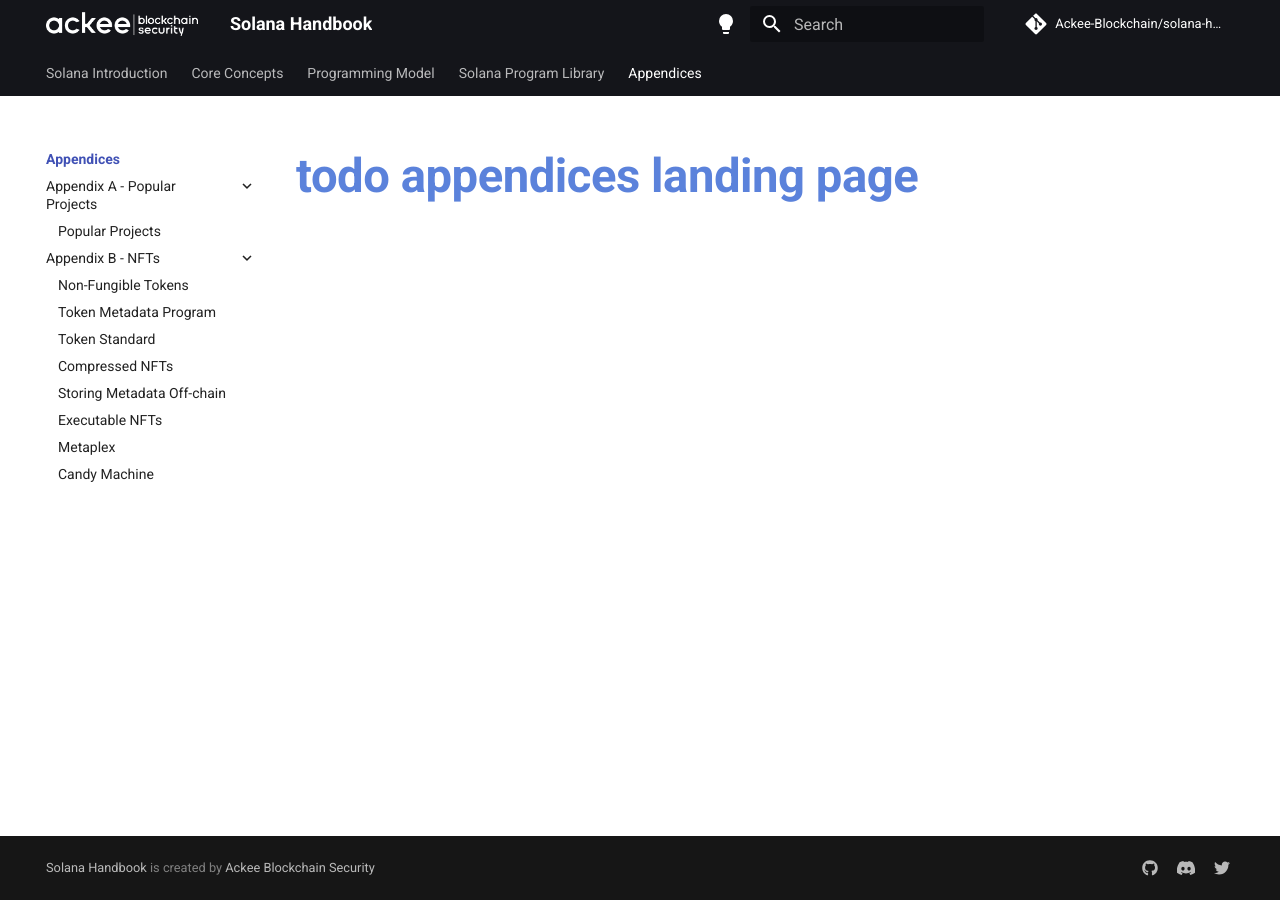
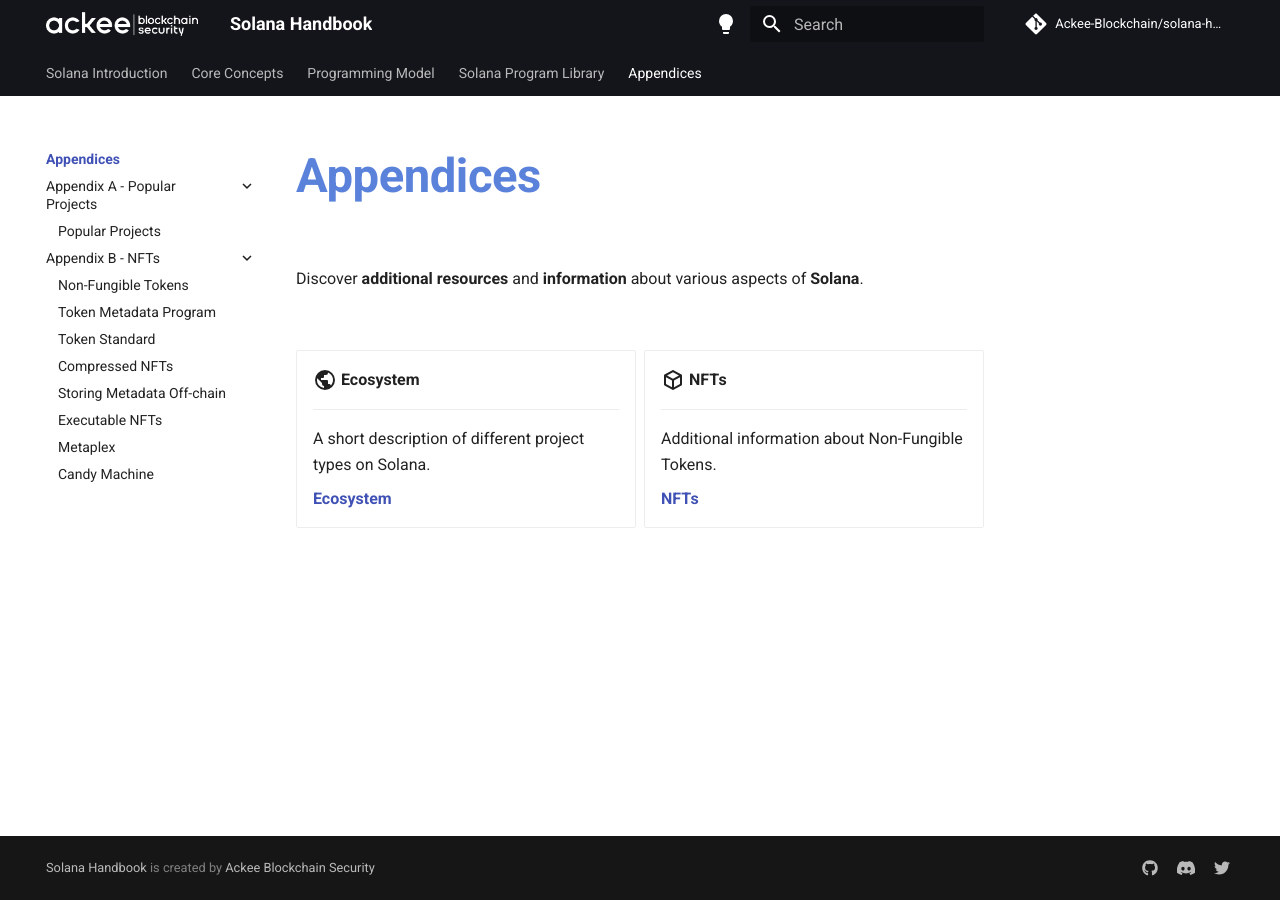
Before and after one commit to vmpyre/solana-handbook, an MkDocs documentation site: the page built from docs/handbook/appendices/index.md, in a window 1280 px wide. Built offline with MkDocs 1.6.1 and Material for MkDocs 9.7.7, drawn with Linux system fonts in a browser that asks for light colours; comment, search, counter and statistics services are not loaded.

Commit message:
update appendices landing page

```diff
--- a/docs/handbook/appendices/index.md
+++ b/docs/handbook/appendices/index.md
@@ -1 +1,25 @@
-# todo appendices landing page
+# Appendices
+
+Discover **additional resources** and **information** about various aspects of **Solana**.
+
+<br />
+
+<div class="grid cards" markdown>
+
+-   :material-earth:{ .lg .middle } __Ecosystem__
+
+    ---
+
+    A short description of different project types on Solana.
+
+    [__Ecosystem__](./appendixA/popular-projects.md)
+
+-   :material-cube-outline:{ .lg .middle } __NFTs__
+
+    ---
+
+    Additional information about Non-Fungible Tokens.
+
+    [__NFTs__](./appendixB/non-fungible-tokens.md)
+
+</div>
```
